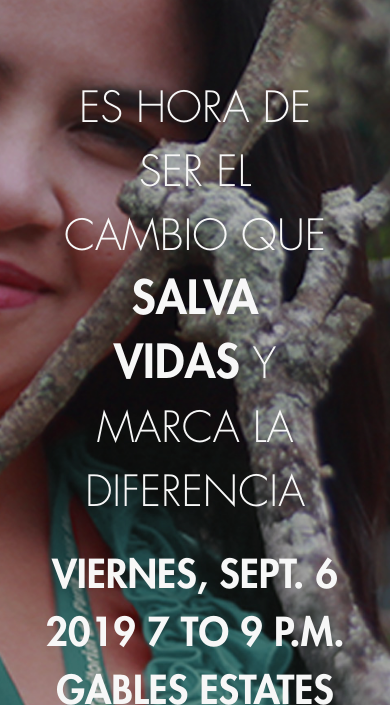
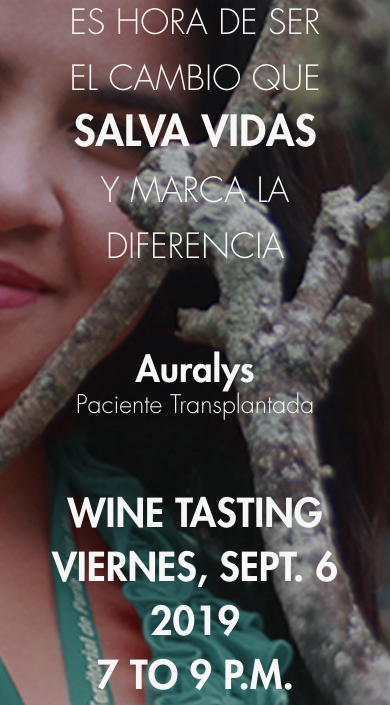
Before and after one commit to Necrowolf132/fundahigado-landing, a plain HTML site: page index.html in a window 390 px wide. Shown: the part 139-844 px from the top of the page. Drawn offline with Linux system fonts and the light colour scheme.

Commit message:
se agrego el nombre de la pasiente y ademas se hizo un ajuste de desplazamiento de lineas en el banner principal

```diff
--- a/assets/css/style.css
+++ b/assets/css/style.css
@@ -92,7 +92,12 @@ body {
     .home_banner_area.super-home .banner_inner {
         height: 100%;
     }
-
+    .super-home .sujeto h2{
+        font-weight: 800;
+        color: #f7f7f7;
+        font-size: 36px;
+        line-height: 30px;
+    }
     .home_banner_area .banner_inner .overlay {
         position: absolute;
         background: url(img/fotofondo1.jpg) top right no-repeat;
@@ -107,7 +112,8 @@ body {
 
     .home_banner_area .banner_inner .banner_content {
         padding-top: 80px;
-        max-width: 1300px;
+        max-width: 1400px;
+        align-self: center;
     }
 
     .home_banner_area .banner_inner .banner_content .col-lg-5 {
@@ -125,6 +131,11 @@ body {
         font-weight: 200;
         color: #f7f7f7;
     }
+    .super-home .sujeto p{
+        font-size: 25px !important;
+        line-height: 24px !important;
+        text-transform: none !important;
+    }
     .home_banner_area .banner_inner .banner_content p span{
         font-size: 46px;
         line-height: 24px;
@@ -139,7 +150,7 @@ body {
     .center-parrafo h2 {
         text-transform: uppercase;
         font-size: 39px;
-        line-height: 58px;
+        line-height: 54px;
         font-family: "Futurestd", sans-serif;
         font-weight: 900;
         color: #f7f7f7;
@@ -245,11 +256,20 @@ body {
     .img1 {
         width: 12rem;
     }
+
 }
 @media (max-width: 767px) {
     .myfooter img {
         max-width: 270px !important;
         width: auto !important;
+    }
+    .home_banner_area .banner_inner .banner_content p {
+        font-size: 34px;
+        line-height: 56px;
+    }
+    .home_banner_area .banner_inner .banner_content p span {
+        font-size: 42px;
+        line-height: 24px;
     }
 }
 @media (min-width: 1900px) {
--- a/index.html
+++ b/index.html
@@ -22,7 +22,7 @@
         <link rel="apple-touch-icon" sizes="144x144" href="https://www.fundahigadoamerica.org/css/img/favicon/fha/apple-icon-144x144.png">
         <link rel="apple-touch-icon" sizes="152x152" href="https://www.fundahigadoamerica.org/css/img/favicon/fha/apple-icon-152x152.png">
         <link rel="apple-touch-icon" sizes="180x180" href="https://www.fundahigadoamerica.org/css/img/favicon/fha/apple-icon-180x180.png">
-        <link rel="icon" type="image/png" sizes="192x192"  href="https://www.fundahigadoamerica.org/css/img/favicon/fha/android-icon-192x192.png">
+        <link rel="icon" type="image/png" sizes="192x192" href="https://www.fundahigadoamerica.org/css/img/favicon/fha/android-icon-192x192.png">
         <link rel="icon" type="image/png" sizes="32x32" href="https://www.fundahigadoamerica.org/css/img/favicon/fha/favicon-32x32.png">
         <link rel="icon" type="image/png" sizes="96x96" href="https://www.fundahigadoamerica.org/css/img/favicon/fha/favicon-96x96.png">
         <link rel="icon" type="image/png" sizes="16x16" href="https://www.fundahigadoamerica.org/css/img/favicon/fha/favicon-16x16.png">
@@ -51,13 +51,16 @@
                 <div class="overlay bg-parallax" data-stellar-ratio="5" data-stellar-vertical-offset="0"></div>
                 <div class="container-fluid d-flex flex-column justify-content-between container-min-alto">
                     <div class="banner_content row">
-                        <div class="flex-column d-flex justify-content-center align-items-sm-baseline align-items-center col-lg-9 col-xl-8">
+                        <div class="flex-column d-flex justify-content-center align-items-sm-baseline align-items-center col-xl-8 col-lg-8">
                             <p class="text-center pl-5 pr-5 text-lg-left mb-4">Es hora de ser el cambio que <span>salva vidas</span> y marca la diferencia</p>
+                        </div>
+                        <div class="d-flex justify-content-end col-xl-4 col-lg-12 text-center pr-lg-5 flex-column col-md-12 pt-5 pb-5 pt-sm-5 pb-sm-5 mt-sm-4 pt-lg-0 pb-lg-0 pr-xl-0 sujeto">
+                            <a class="nav-link" href=""> <h2 class="w-100 text-lg-right pr-lg-5 pr-xl-0 text-xl-right">Auralys</h2> <p class="w-100 text-lg-right pr-lg-5 pr-xl-0 text-xl-right">Paciente Transplantada</p> </a>
                         </div>
                     </div>
                     <div class="center-parrafo row d-flex flex-row-reverse justify-content-center">
-                        <div class="flex-column d-flex justify-content-center align-items-center align-items-sm-baseline col-xl-4 col-lg-6 col-md-7 col-sm-8 col-11">
-                            <h2 class="text-center w-100">Viernes, Sept. 6 2019 7 to 9 P.M. Gables Estates</h2>
+                        <div class="flex-column d-flex justify-content-center align-items-center align-items-sm-baseline col-lg-6 col-md-7 col-sm-9 col-12">
+                            <h2 class="text-center w-100">Wine tasting<br>Viernes, Sept. 6 2019<br>7 to 9 P.M.<br> Gables Estates</h2>
                             <p class="text-center w-100">Gables Estates, Residencia de Javier y Guida Macedo 540 Leucadendra Drive Coral Glabes, FL 33156</p>
                         </div>
                     </div>
```
Also changed, not shown: assetbuild/todo.min.css, 1 other file.
